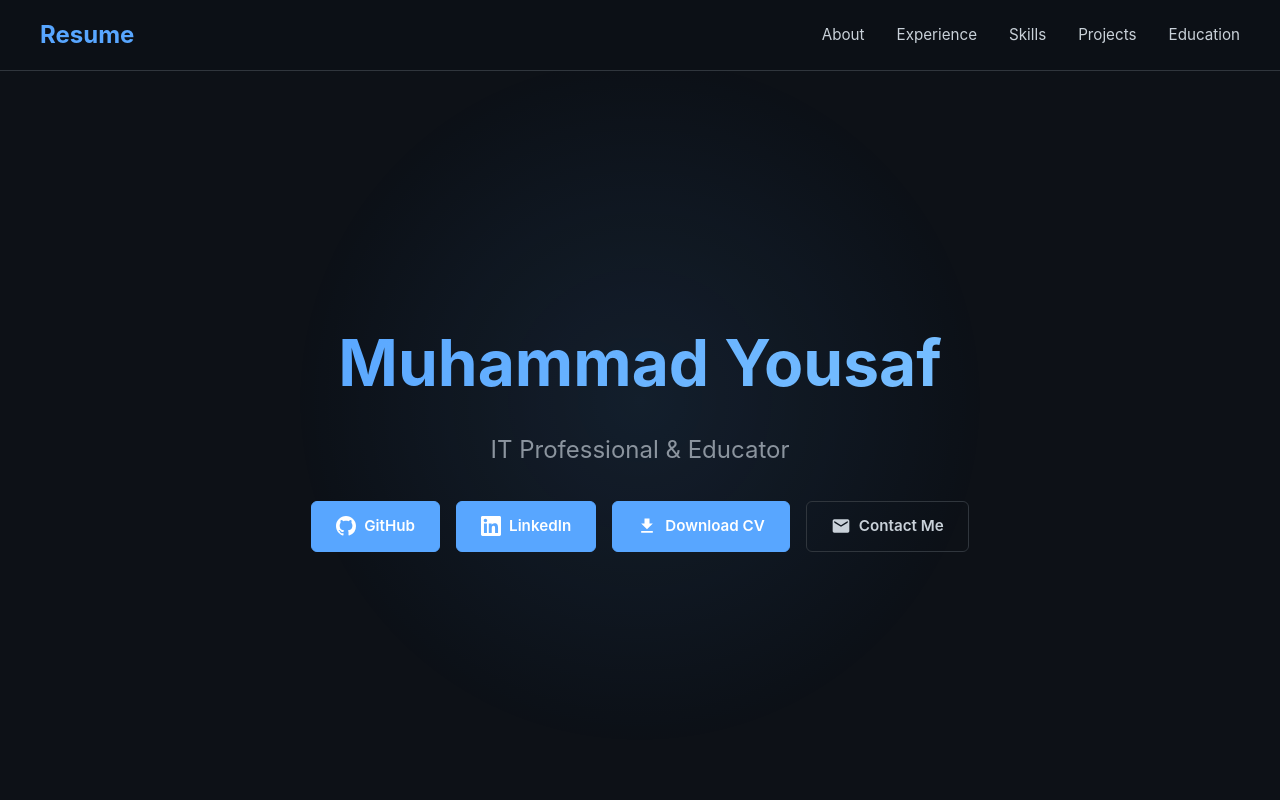
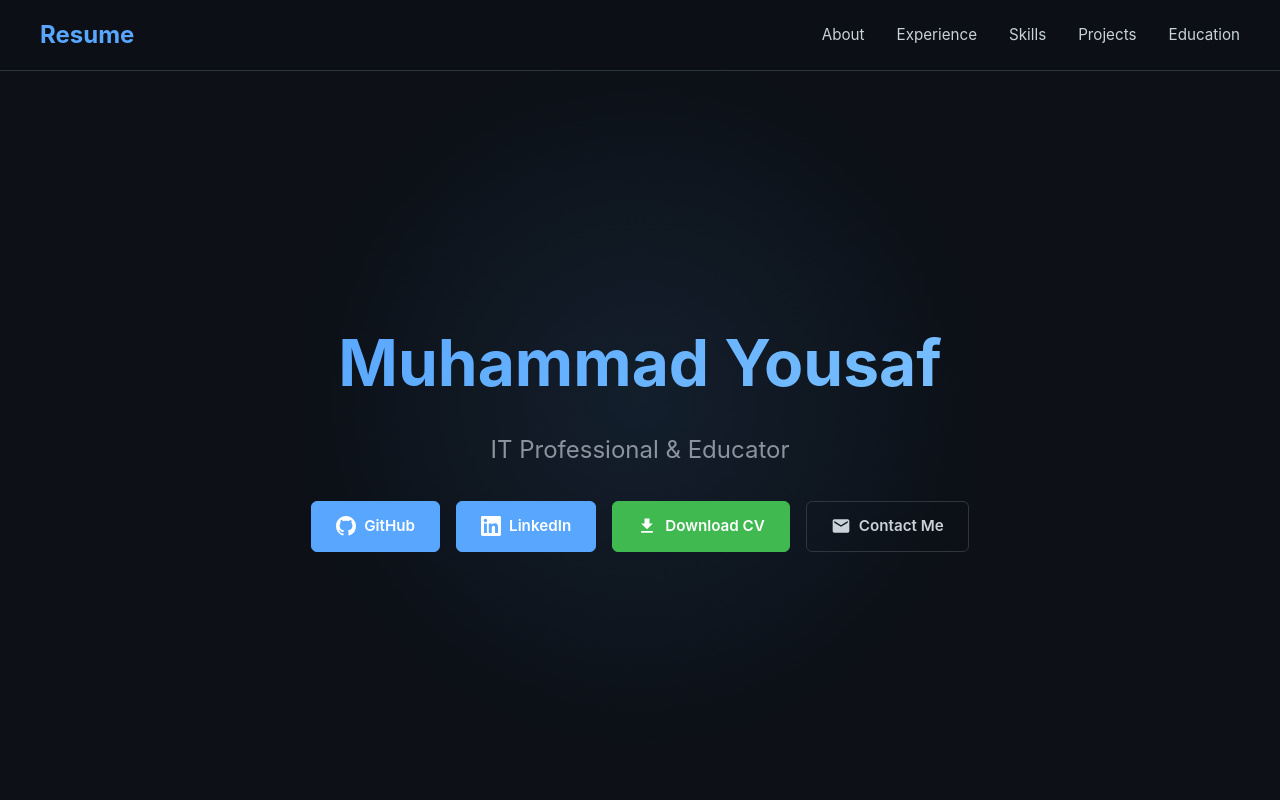
Before and after one commit to myousaf-55/Portfolio, a plain HTML site: page index.html in a window 1280 px wide. Shown: the top 800 px of the page. Drawn offline with Linux system fonts and the light colour scheme.

Commit message:
index.html

```diff
--- a/index.html
+++ b/index.html
@@ -769,7 +769,7 @@
                     </svg>
                     LinkedIn
                 </a>
-                <a href="Muhammad-Yousaf-CV.pdf" download="Muhammad-Yousaf-CV.pdf" class="btn btn-primary">
+                <a href="Muhammad-Yousaf-CV.pdf" download="Muhammad-Yousaf-CV.pdf" class="btn btn-success">
                     <svg width="20" height="20" viewBox="0 0 24 24" fill="currentColor">
                         <path d="M19 9h-4V3H9v6H5l7 7 7-7zM5 18v2h14v-2H5z"/>
                     </svg>
```
